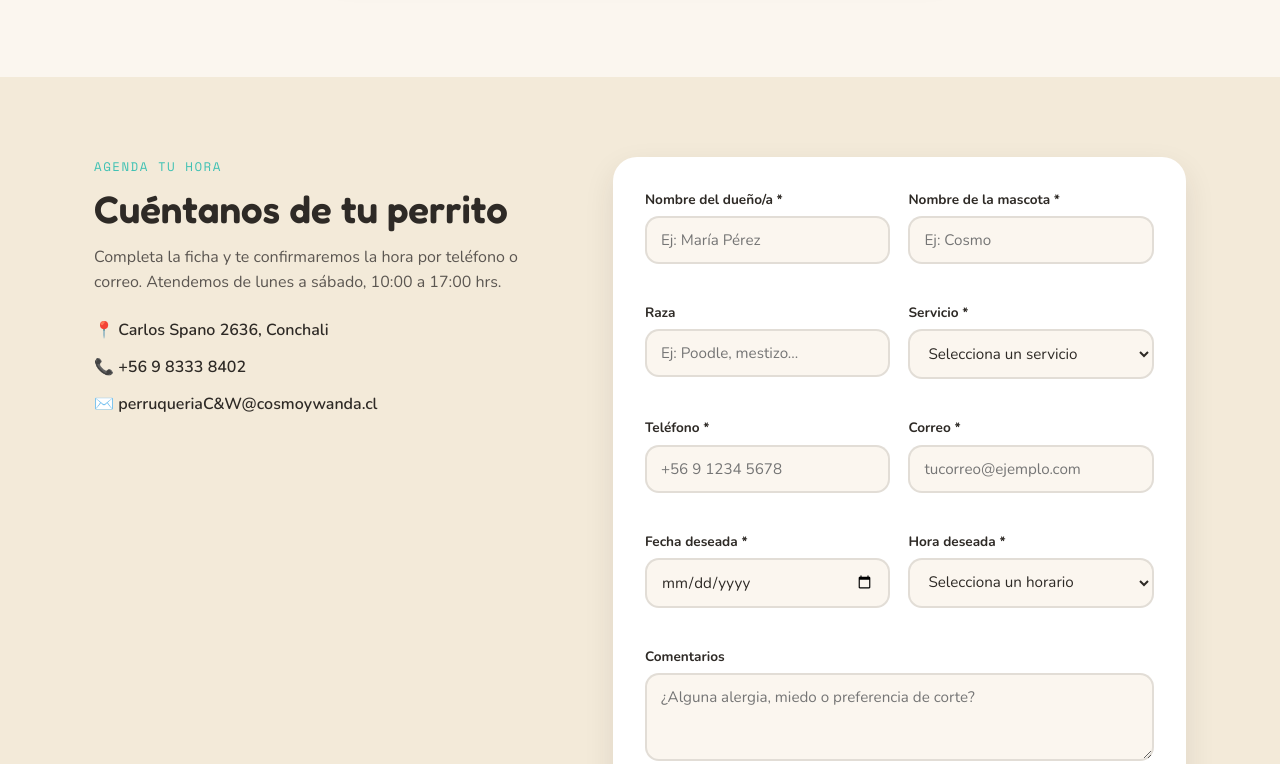
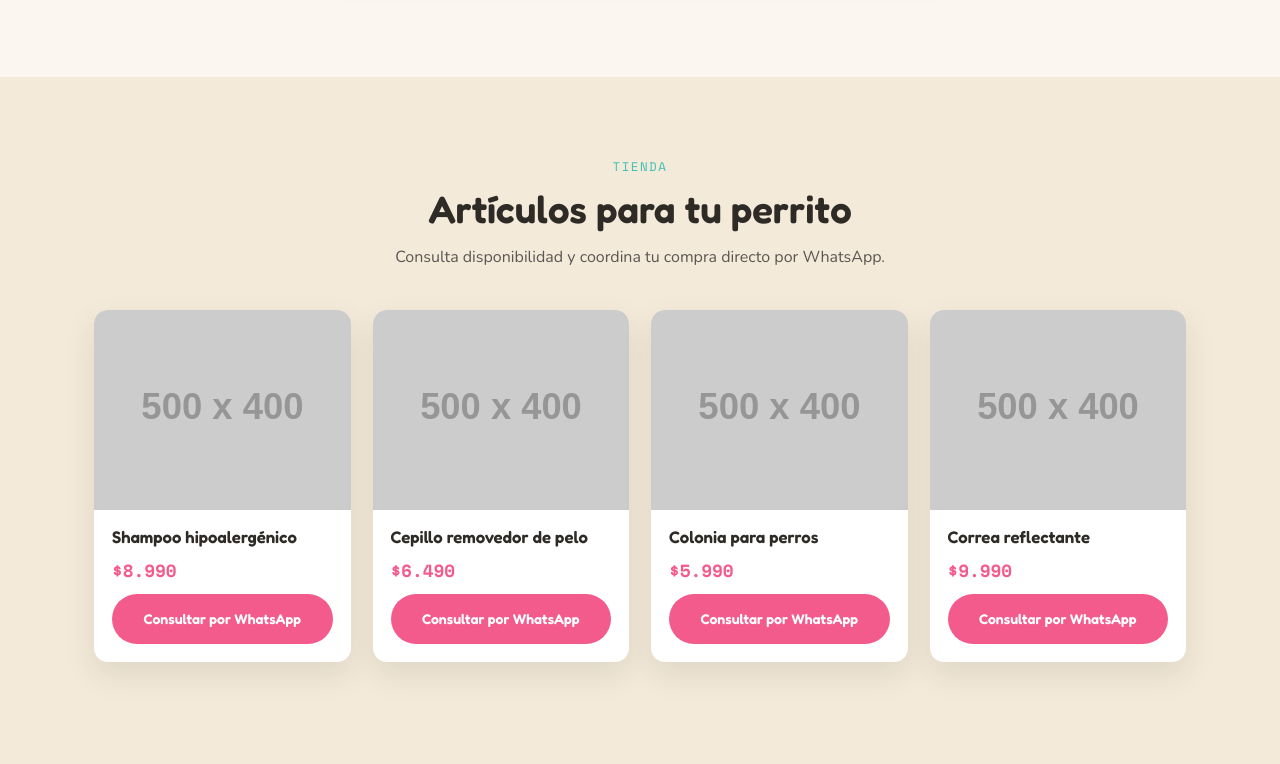
Before and after one commit to Rigomercury/perruqueriaC-W, a website: page index.html in a window 1280 px wide. Shown: the part 1732-2496 px from the top of the page. Drawn offline with nearby package versions, Linux system fonts and the light colour scheme; placeholder pictures from the web are drawn by us.

Commit message:
agregar seccion de productos

```diff
--- a/index.html
+++ b/index.html
@@ -21,6 +21,7 @@
         <a href="#inicio">Inicio</a>
         <a href="#servicios">Servicios</a>
         <a href="#galeria">Galería</a>
+        <a href="#productos">Productos</a>
         <a href="#contacto" class="nav-cta">Agendar cita</a>
       </nav>
       <button class="nav-toggle" id="navToggle" aria-label="Abrir menú" aria-expanded="false">
@@ -145,6 +146,63 @@
     </div>
   </section>
 
+  <!-- ===== PRODUCTOS ===== -->
+  <section id="productos" class="products">
+    <div class="container">
+      <p class="eyebrow center">Tienda</p>
+      <h2 class="section-title center">Artículos para tu perrito</h2>
+      <p class="section-sub center">Consulta disponibilidad y coordina tu compra directo por WhatsApp.</p>
+
+      <div class="products-grid">
+
+        <article class="product-card">
+          <img src="https://placehold.co/500x400/F3EAD9/2E2A26?text=Foto+del+producto" alt="Shampoo hipoalergénico para perros">
+          <div class="product-info">
+            <h3>Shampoo hipoalergénico</h3>
+            <p class="product-price">$8.990</p>
+            <a class="btn btn-primary product-whatsapp"
+               href="https://wa.me/56983338402?text=Hola%2C%20quiero%20consultar%20por%20el%20producto%3A%20Shampoo%20hipoalerg%C3%A9nico"
+               target="_blank" rel="noopener">Consultar por WhatsApp</a>
+          </div>
+        </article>
+
+        <article class="product-card">
+          <img src="https://placehold.co/500x400/F3EAD9/2E2A26?text=Foto+del+producto" alt="Cepillo removedor de pelo">
+          <div class="product-info">
+            <h3>Cepillo removedor de pelo</h3>
+            <p class="product-price">$6.490</p>
+            <a class="btn btn-primary product-whatsapp"
+               href="https://wa.me/56983338402?text=Hola%2C%20quiero%20consultar%20por%20el%20producto%3A%20Cepillo%20removedor%20de%20pelo"
+               target="_blank" rel="noopener">Consultar por WhatsApp</a>
+          </div>
+        </article>
+
+        <article class="product-card">
+          <img src="https://placehold.co/500x400/F3EAD9/2E2A26?text=Foto+del+producto" alt="Colonia para perros">
+          <div class="product-info">
+            <h3>Colonia para perros</h3>
+            <p class="product-price">$5.990</p>
+            <a class="btn btn-primary product-whatsapp"
+               href="https://wa.me/56983338402?text=Hola%2C%20quiero%20consultar%20por%20el%20producto%3A%20Colonia%20para%20perros"
+               target="_blank" rel="noopener">Consultar por WhatsApp</a>
+          </div>
+        </article>
+
+        <article class="product-card">
+          <img src="https://placehold.co/500x400/F3EAD9/2E2A26?text=Foto+del+producto" alt="Correa reflectante">
+          <div class="product-info">
+            <h3>Correa reflectante</h3>
+            <p class="product-price">$9.990</p>
+            <a class="btn btn-primary product-whatsapp"
+               href="https://wa.me/56983338402?text=Hola%2C%20quiero%20consultar%20por%20el%20producto%3A%20Correa%20reflectante"
+               target="_blank" rel="noopener">Consultar por WhatsApp</a>
+          </div>
+        </article>
+
+      </div>
+    </div>
+  </section>
+
   <!-- ===== CONTACTO / FORMULARIO DE CITA ===== -->
   <section id="contacto" class="contact">
     <div class="container contact-inner">
--- a/styles.css
+++ b/styles.css
@@ -343,6 +343,49 @@ h1, h2, h3 {
 .carousel-dots button.active { background: var(--color-bubblegum); }
 
 /* =========================================================
+   PRODUCTOS
+   ========================================================= */
+.products { padding: 80px 0; background: var(--color-bg-alt); }
+
+.products-grid {
+  display: grid;
+  grid-template-columns: repeat(4, 1fr);
+  gap: 22px;
+  margin-top: 40px;
+}
+
+.product-card {
+  background: var(--color-paper);
+  border-radius: var(--radius-md);
+  overflow: hidden;
+  box-shadow: var(--shadow-soft);
+  display: flex;
+  flex-direction: column;
+  transition: transform 0.2s ease;
+}
+.product-card:hover { transform: translateY(-6px); }
+
+.product-card img { width: 100%; height: 200px; object-fit: cover; }
+
+.product-info { padding: 18px; display: flex; flex-direction: column; gap: 10px; flex: 1; }
+
+.product-info h3 { font-size: 1.05rem; }
+
+.product-price {
+  font-family: var(--font-mono);
+  font-weight: 700;
+  color: var(--color-bubblegum);
+  font-size: 1.1rem;
+}
+
+.product-whatsapp {
+  margin-top: auto;
+  text-align: center;
+  font-size: 0.88rem;
+  padding: 12px 16px;
+  box-shadow: none;
+}
+/* =========================================================
    CONTACTO / FORMULARIO
    ========================================================= */
 .contact { padding: 80px 0; background: var(--color-bg-alt); }
@@ -439,6 +482,7 @@ h1, h2, h3 {
   .hero-inner { grid-template-columns: 1fr; }
   .hero-ticket { order: -1; }
   .services-grid { grid-template-columns: repeat(2, 1fr); }
+  .products-grid { grid-template-columns: repeat(2, 1fr); }
   .contact-inner { grid-template-columns: 1fr; }
 }
 
@@ -460,6 +504,7 @@ h1, h2, h3 {
 
   .form-row { grid-template-columns: 1fr; }
   .services-grid { grid-template-columns: 1fr; }
+  .products-grid { grid-template-columns: 1fr; }
   .carousel-arrow.prev { left: 6px; }
   .carousel-arrow.next { right: 6px; }
 
```
